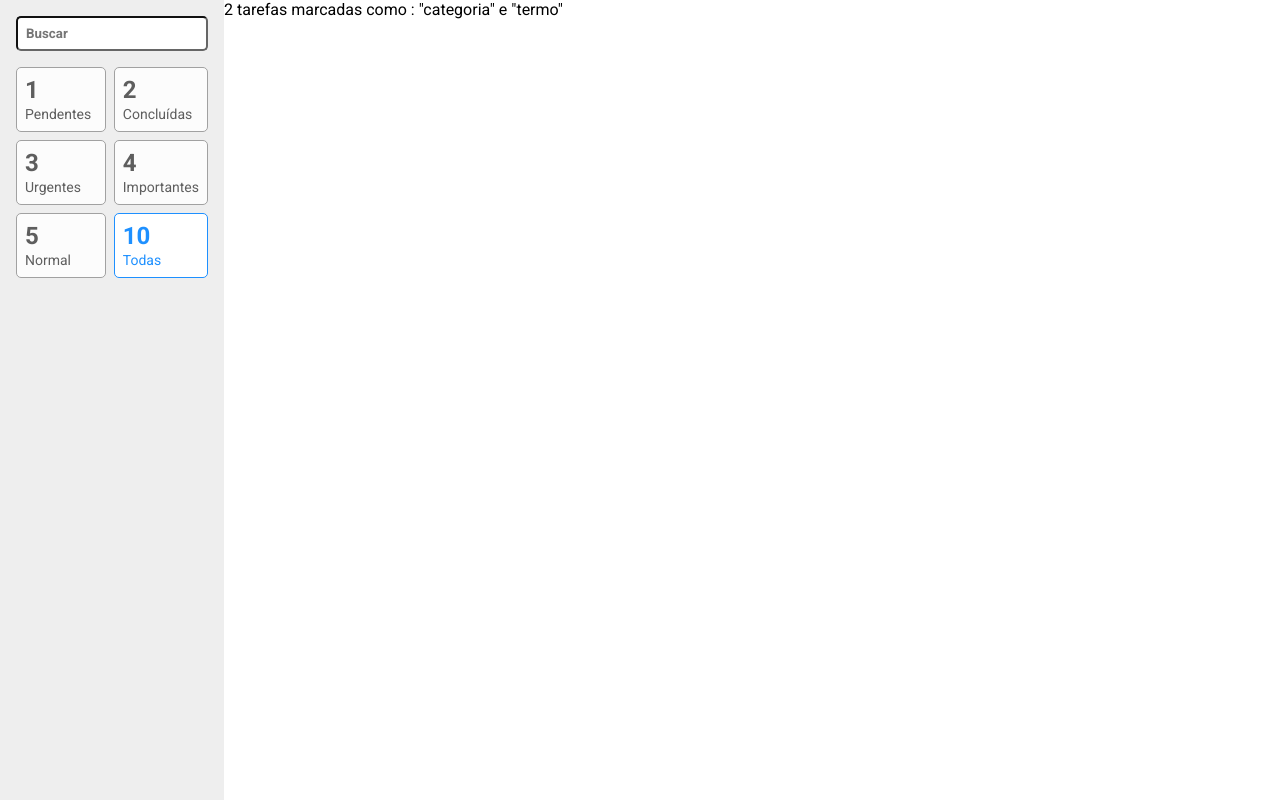
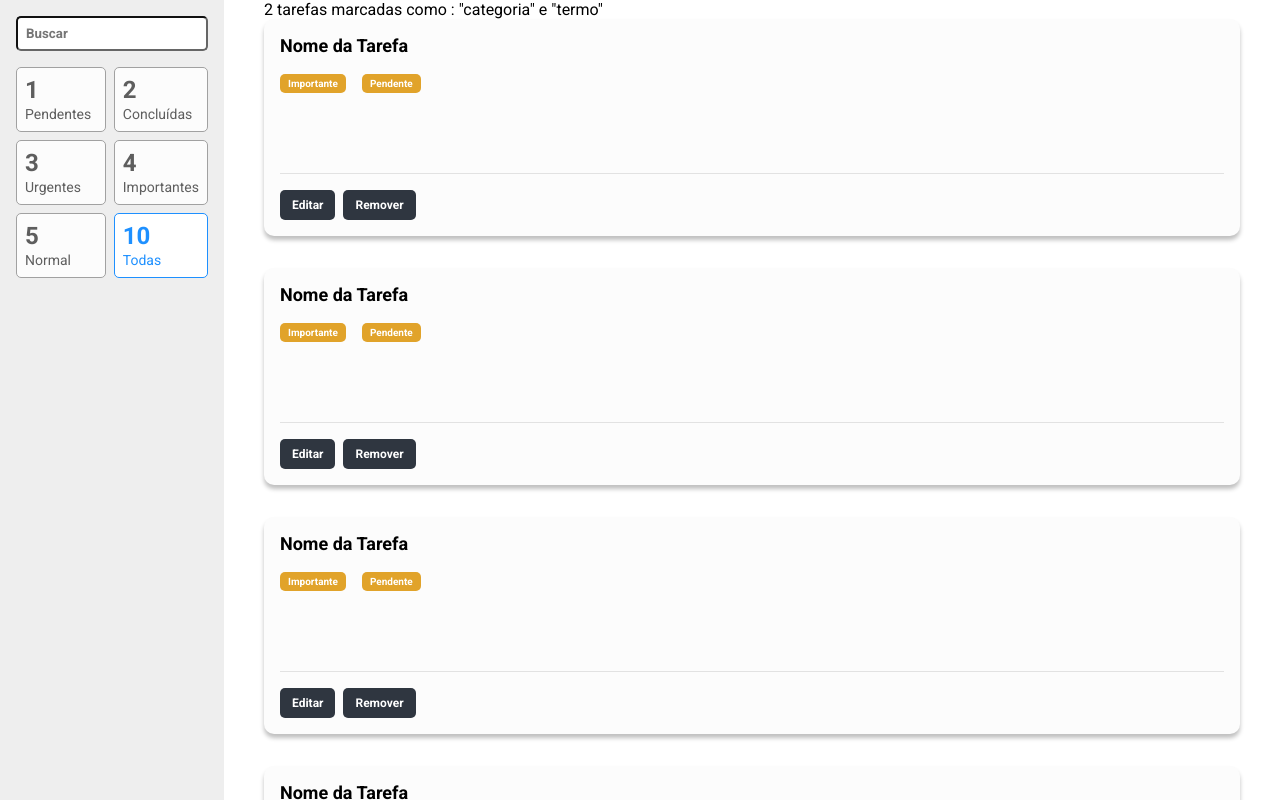
Before and after one commit to LucasDev9645/Projeto_To-do_List, a React (Vite) app: page / in a window 1280 px wide. Built offline with nearby package versions, Linux system fonts and the light colour scheme.

Commit message:
Creating task card

```diff
--- a/index.html
+++ b/index.html
@@ -6,7 +6,7 @@
   <meta name="viewport" content="width=device-width, initial-scale=1.0" />
   <link rel="preconnect" href="https://fonts.googleapis.com">
   <link rel="preconnect" href="https://fonts.gstatic.com" crossorigin>
-  <link href="https://fonts.googleapis.com/css2?family=Roboto:ital,wght@0,300;0,400;0,700;1,300;1,400;1,700&display=swap" rel="stylesheet">
+  <link href="https://fonts.googleapis.com/css2?family=Roboto+Mono&family=Roboto:ital,wght@0,300;0,400;0,700;1,300;1,400;1,700&display=swap" rel="stylesheet">
   <title>To-do - List</title>
 </head>
 
--- /dev/null
+++ b/src/components/Task/index.tsx
@@ -0,0 +1,18 @@
+import * as S from "./styles";
+
+const Task = () => {
+  return (
+    <S.Card>
+      <S.Title>Nome da Tarefa</S.Title>
+      <S.Tag>Importante</S.Tag>
+      <S.Tag>Pendente</S.Tag>
+      <S.Description />
+      <S.StockBar>
+        <S.Button>Editar</S.Button>
+        <S.Button>Remover</S.Button>
+      </S.StockBar>
+    </S.Card>
+  );
+};
+
+export default Task;
--- /dev/null
+++ b/src/components/Task/styles.ts
@@ -0,0 +1,57 @@
+import styled from "styled-components";
+
+export const Card = styled.div`
+  background-color: var(--color-gray-300);
+  box-shadow: 0px 4px 4px rgba(0, 0, 0, 0.25);
+  padding: 1rem;
+  margin-bottom: 2rem;
+  border-radius: 10px;
+`;
+
+export const Title = styled.h3`
+  font-weight: 700;
+  font-size: 1.125rem;
+  margin-bottom: 1rem;
+`;
+
+export const Tag = styled.span`
+  color: var(--color-white);
+  padding: 0.25rem 0.5rem;
+  font-weight: 700;
+  font-size: 0.625rem;
+  background-color: var(--color-yellow-600);
+  border-radius: 5px;
+  margin-right: 1rem;
+  display: inline-block;
+`;
+
+export const Description = styled.textarea`
+  color: var(--color-gray-550);
+  font-size: 0.875rem;
+  line-height: 1.5rem;
+  font-family: "Roboto Mono", monospace;
+  display: block;
+  width: 100%;
+  margin-bottom: 1rem;
+  margin-top: 1rem;
+  resize: none;
+  border: none;
+  background-color: transparent;
+`;
+
+export const StockBar = styled.div`
+  border-top: 1px solid rgba(0, 0, 0, 0.1);
+  padding-top: 1rem;
+`;
+
+export const Button = styled.button`
+  padding: 0.5rem 0.75rem;
+  font-weight: 700;
+  font-size: 0.75rem;
+  color: var(--color-white);
+  border: none;
+  cursor: pointer;
+  background-color: var(--color-gray-900);
+  border-radius: 5px;
+  margin-right: 0.5rem;
+`;
--- a/src/components/TodoList/index.tsx
+++ b/src/components/TodoList/index.tsx
@@ -1,8 +1,29 @@
+import Task from "../Task";
+
+import { Container } from "./styles";
+
 const TodoList = () => {
   return (
-    <main>
+    <Container>
       <p>2 tarefas marcadas como : "categoria" e "termo"</p>
-    </main>
+      <ul>
+        <li>
+          <Task />
+        </li>
+        <li>
+          <Task />
+        </li>
+        <li>
+          <Task />
+        </li>
+        <li>
+          <Task />
+        </li>
+        <li>
+          <Task />
+        </li>
+      </ul>
+    </Container>
   );
 };
 
--- /dev/null
+++ b/src/components/TodoList/styles.ts
@@ -0,0 +1,7 @@
+import styled from "styled-components";
+
+export const Container = styled.main`
+  padding: 0 2.5rem;
+  height: 100vh;
+  overflow-y: scroll;
+`;
--- a/src/styles/styles.ts
+++ b/src/styles/styles.ts
@@ -3,12 +3,22 @@ import { createGlobalStyle, styled } from "styled-components";
 const GlobalStyle = createGlobalStyle`
   :root {
   --color-white :#FFFFFF;
+  --color-Black :#000000;
 
   --color-gray-300 :#FCFCFC;
   --color-gray-400 :#EEEEEE;
   --color-gray-500 :#A1A1A1;
+  --color-gray-550 :#8B8B8B;
   --color-gray-600 :#666666;
   --color-gray-700 :#5E5E5E;
+  --color-gray-900 :#2F3640;
+
+  --color-yellow-400 :#F0C11A;
+  --color-yellow-600 :#E1A32A;
+
+  --color-red-600 :#C23616;
+
+  --color-green-500 :#44BD32;
 
   --color-blue-600 :#1E90FF;
 }
@@ -18,6 +28,7 @@ const GlobalStyle = createGlobalStyle`
   padding:0;
   box-sizing:border-box;
   font-family: Roboto, sans-serif ;
+  list-style:none;
   }
 `;
 
```
